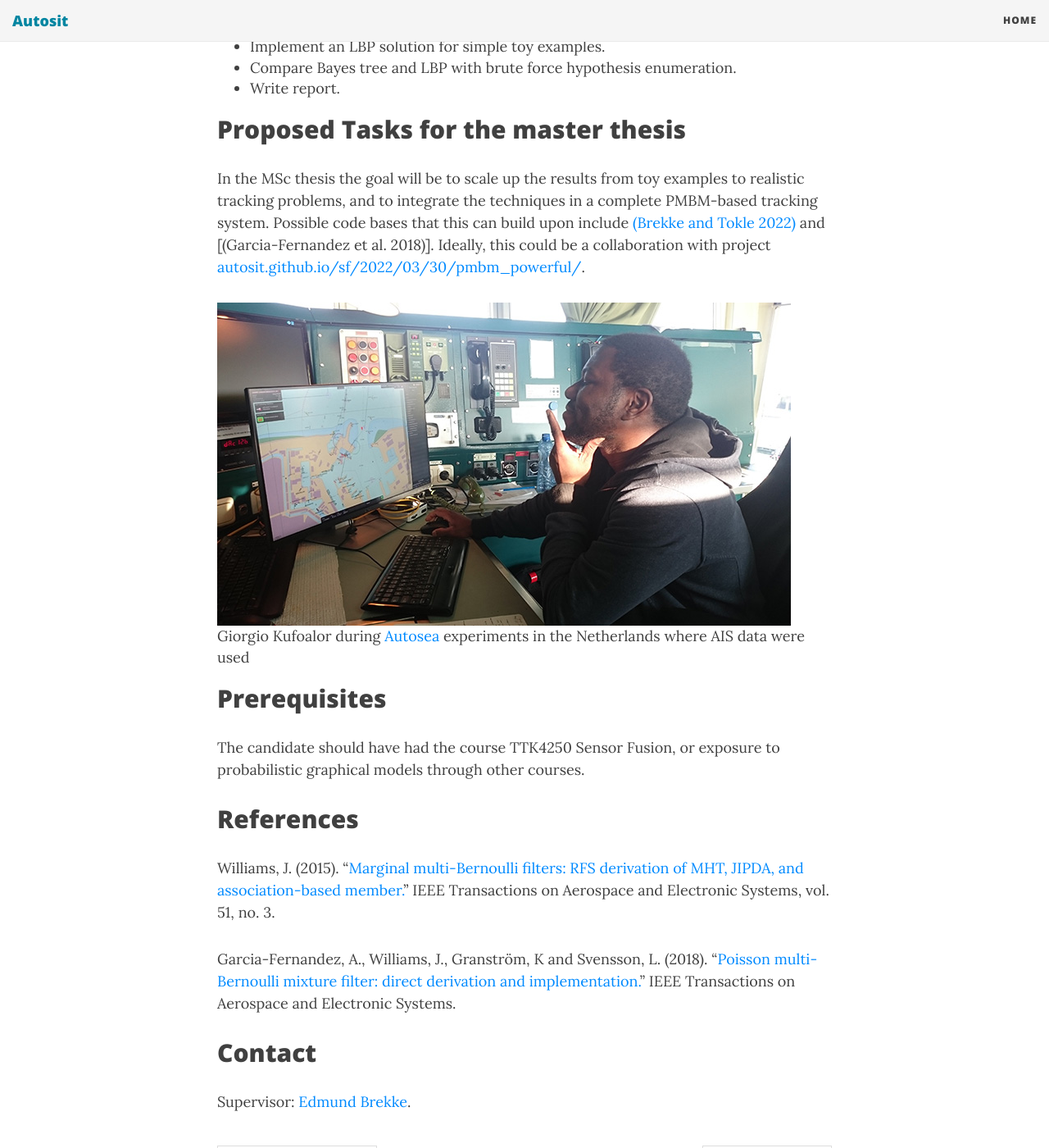
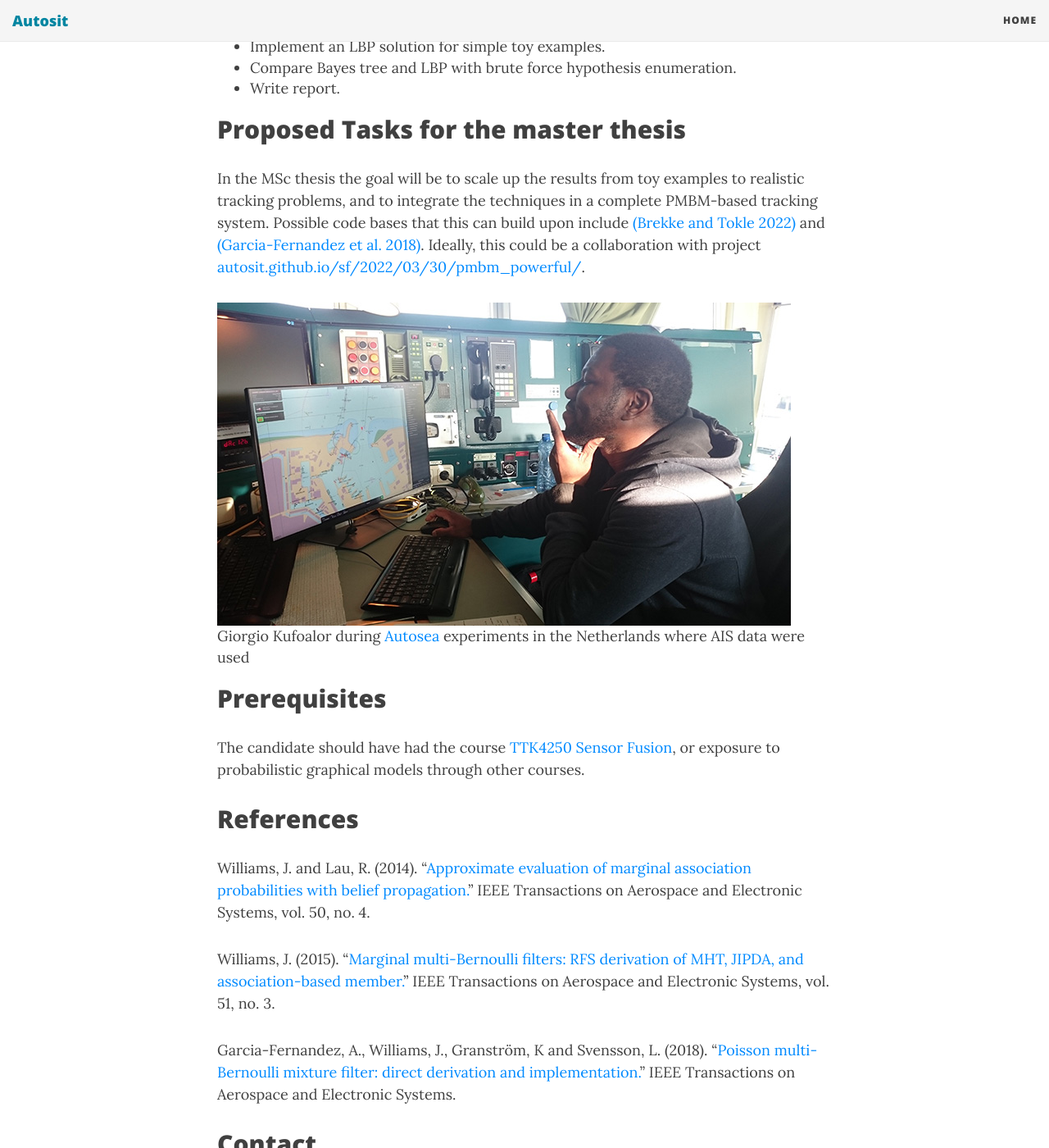
Before and after one commit to autosit/autosit.github.io, a Jekyll site: the page built from _posts/2022-03-30-pmbm_bp.md, in a window 1280 px wide and 1400 px high, scrolled down 1983 px. Shown: the whole window at 82% size. Built offline with Jekyll 4.4.1, drawn with Linux system fonts in a browser that asks for light colours; nearby versions of some CDN libraries.

Commit message:
more stuff in bp

```diff
--- a/_posts/2022-03-30-pmbm_bp.md
+++ b/_posts/2022-03-30-pmbm_bp.md
@@ -47,12 +47,15 @@ In the MSc thesis the goal will be to scale up the results from toy examples to
 
 ## Prerequisites
 
-The candidate should have had the course TTK4250 Sensor Fusion, or exposure to probabilistic graphical models through other courses.
+The candidate should have had the course [TTK4250 Sensor Fusion], or exposure to probabilistic graphical models through other courses.
+
 ## References
+
+Williams, J. and Lau, R. (2014). "[Approximate evaluation of marginal association probabilities with belief propagation.][Williams2014]" IEEE Transactions on Aerospace and Electronic Systems, vol. 50, no. 4.
 
 Williams, J. (2015). "[Marginal multi-Bernoulli filters: RFS derivation of MHT, JIPDA, and association-based member.][Williams2015]" IEEE Transactions on Aerospace and Electronic Systems, vol. 51, no. 3.
 
-Garcia-Fernandez, A., Williams, J., Granström, K and Svensson, L. (2018). "[Poisson multi-Bernoulli mixture filter: direct derivation and implementation.][Garcia-Fernandez et al. 2018]" IEEE Transactions on Aerospace and Electronic Systems.
+Garcia-Fernandez, A., Williams, J., Granström, K and Svensson, L. (2018). "[Poisson multi-Bernoulli mixture filter: direct derivation and implementation.][(Garcia-Fernandez et al. 2018)]" IEEE Transactions on Aerospace and Electronic Systems.
 
 
 
```
Also changed, not shown: other parts of _posts/2022-03-30-pmbm_bp.md (+3 -1 lines).
